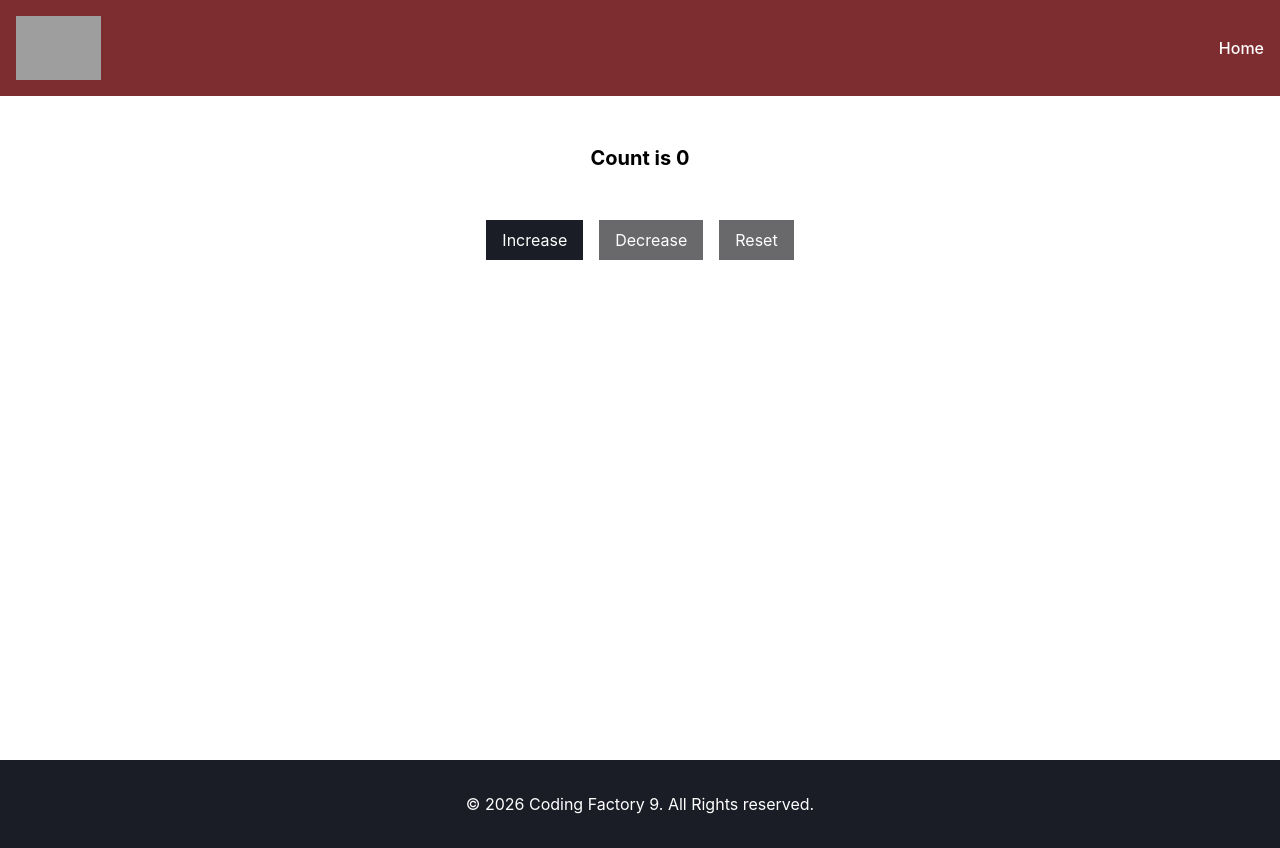
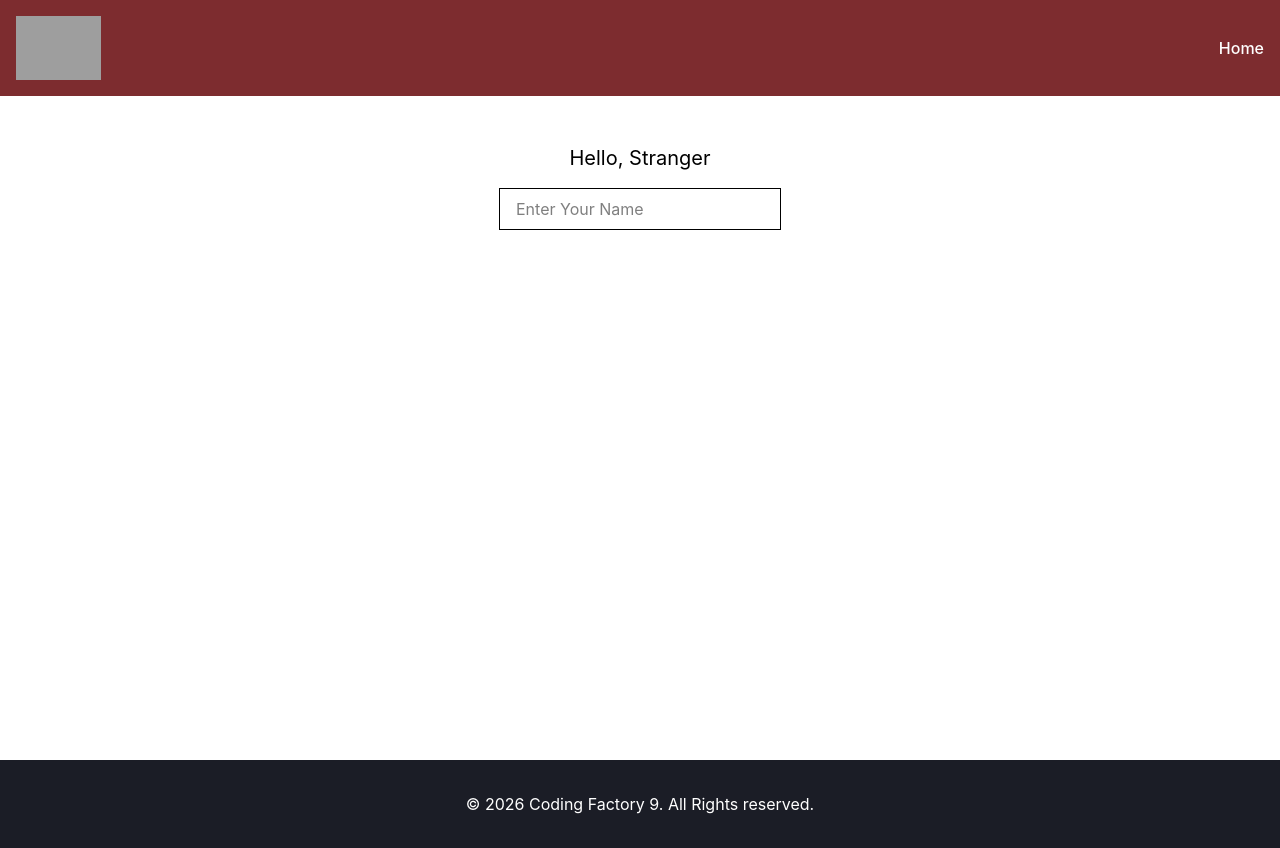
Before and after one commit to VasNera/react-app, a React (Vite) app: page / in a window 1280 px wide. Built offline with nearby package versions, Linux system fonts and the light colour scheme; grey boxes are pictures that could not be loaded.

Commit message:
feat: add NameChanger component

```diff
--- a/src/App.tsx
+++ b/src/App.tsx
@@ -3,7 +3,8 @@
 // import ArrowFunctionalComponent from "./components/LessonTwo/ArrowFunctionalComponent.tsx";
 // import ArrowFunctionalComponentWithProps from "./components/LessonThree/ArrowFunctionalComponentWithProps.tsx";
 import Layout from "./components/Layout.tsx";
-import CounterAdvanced from "./components/LessonFour/CounterAdvanced.tsx";
+// import CounterAdvanced from "./components/LessonFour/CounterAdvanced.tsx";
+import NameChanger from "./components/LessonFive/NameChanger.tsx";
 // import Counter from "./components/LessonFour/Counter.tsx";
 // import ClassCounter from "./components/LessonFour/ClassCounter.tsx";
 // import {useState} from "react";
@@ -71,10 +72,17 @@
             {/*</Layout>*/}
 
             {/*LESSON FOUR*/}
-            <Layout addClasses="bg-gray-50">
+            {/*<Layout addClasses="bg-gray-50">*/}
                 {/*<Counter/>*/}
                 {/*<ClassCounter/>*/}
-                <CounterAdvanced/>
+                {/*<CounterAdvanced/>*/}
+
+
+            {/*</Layout>*/}
+
+            {/*Lesson Five*/}
+            <Layout addClasses="bg-gray-50">
+            <NameChanger/>
             </Layout>
         </>
     )
--- /dev/null
+++ b/src/components/LessonFive/NameChanger.tsx
@@ -0,0 +1,23 @@
+import {useState} from "react";
+
+const NameChanger =() =>{
+
+    const [name, setName] = useState("");
+    const handleChange = (event:React.ChangeEvent<HTMLInputElement>) =>{
+        setName(event.target.value);
+    }
+
+    return(
+        <>
+        <h1 className="text-center text-xl">Hello, {name || "Stranger"}</h1>
+            <div className="text-center mt-4">
+                <input type="text" className="border px-4 py-2"
+                placeholder="Enter Your Name"
+                 value={name}
+                onChange={handleChange}
+                />
+            </div>
+        </>
+    )
+}
+export default NameChanger;
```
